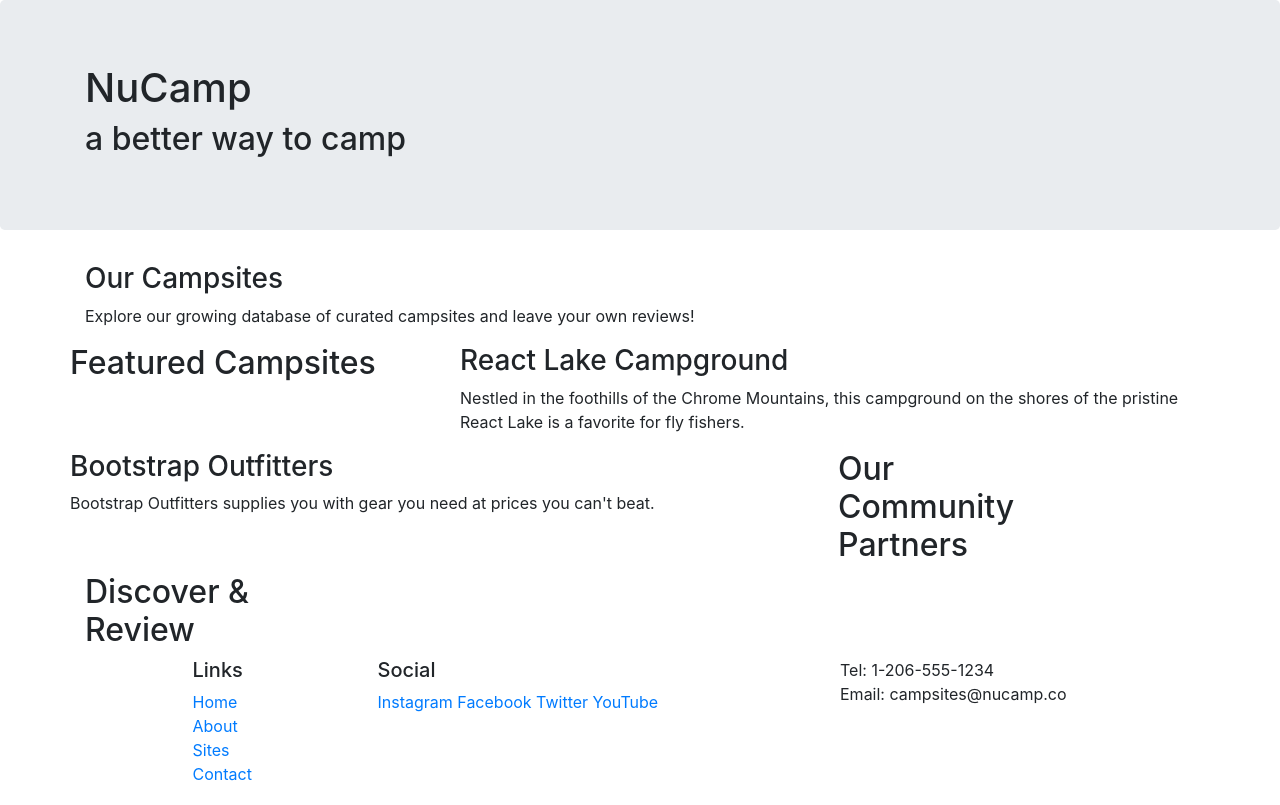
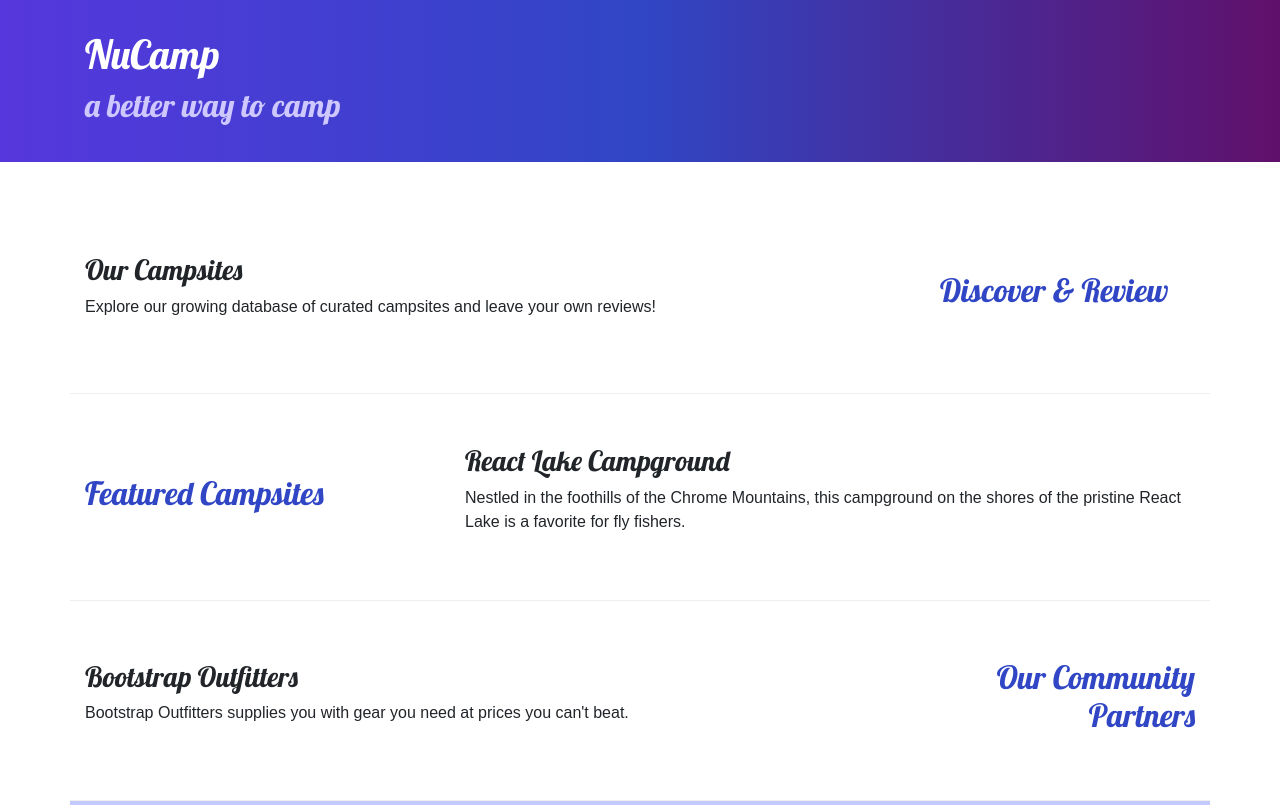
Before and after one commit to Developer-a-la-mode/nucampsite, a website: page index.html in a window 1280 px wide. Shown: the top 805 px of the page. Drawn offline with nearby package versions, Linux system fonts and the light colour scheme.

Commit message:
Custom Styles

```diff
--- /dev/null
+++ b/css/styles.css
@@ -0,0 +1,32 @@
+body {
+    font-family: "open-sans", sans-serif;
+}
+
+h1, h2, h3 {
+    font-family: "lobster", "cursive";
+}
+
+h2 {
+    color: #3046C5;
+}
+
+header h2 {
+    color: #cec8ff;
+}
+
+footer {
+    background-image: linear-gradient(#c3c8ff, white);
+    padding: 20px 0;
+}
+
+.jumbotron {
+    padding: 30px;
+    background-image: linear-gradient(to right, #5637DD, #3046C5, #60106B);
+    color: white;
+}
+
+.row-content {
+    padding: 50px 0;
+    border-bottom: 1px ridge;
+    min-height: 200px;
+}
--- a/index.html
+++ b/index.html
@@ -8,13 +8,16 @@
 
         <!-- Bootstrap CSS -->
         <link rel="stylesheet" href="node_modules/bootstrap/dist/css/bootstrap.min.css" />
+        <!-- Linked custom stylesheets must be located after bootstrap link -->
+        <link rel="stylesheet" href="https://fonts.googleapis.com/css?family=Lobster|Open+Sans" />
+        <link rel="stylesheet" href="./css/styles.css">
 
         <title>NuCamp: A Better Way To Camp</title>
     </head>
 
 <body>
 
-    <header class="jumbotron">
+    <header class="jumbotron jumbotron-fluid">
         <div class="container">
             <div class="row">
                 <!-- all view ports xs and larger and 12/12 cols of the row -->
@@ -27,8 +30,8 @@
     </header>
 
     <div class="container">
-        <div class="row">
-            <div class="col-sm-4 col-md-3 order-sm-last">
+        <div class="row row-content align-items-center">
+            <div class="col-sm-4 order-sm-last col-md-3">
                 <h2>Discover & Review</h2>
             </div>
 
@@ -38,7 +41,9 @@
                     <p>Explore our growing database of curated campsites and leave your own reviews!</p>
                 </div>
             </div>
-        <div class="row">
+        </div>
+
+        <div class="row row-content align-items-center">
             <div class="col-sm-4 col-md-4">
                 <h2>Featured Campsites</h2>
             </div>
@@ -49,9 +54,9 @@
             </div>
         </div>
 
-        <div class="row">
+        <div class="row row-content align-items-center">
             <div class="col-sm-4 col-md-3 order-sm-last">
-                <h2>Our Community Partners</h2>
+                <h2 class="text-sm-right">Our Community Partners</h2>
             </div>
             <div class="col">
                 <h3>Bootstrap Outfitters</h3>
@@ -72,14 +77,14 @@
                     <li><a href="#">Contact</a></li>
                 </ul>
             </div>
-            <div class="col-6 col-sm-5">
+            <div class="col-6 col-sm-5 text-center">
                 <h5>Social</h5>
                 <a href="http://instagram.com/">Instagram</a>
                 <a href="http://facebook.com/">Facebook</a>
                 <a href="http://twitter.com/">Twitter</a>
                 <a href="http://youtube.com/">YouTube</a>
             </div>
-            <div class="col-sm-4">
+            <div class="col-sm-4 text-center">
                 Tel: 1-206-555-1234<br />
                 Email: campsites@nucamp.co
             </div>
```
